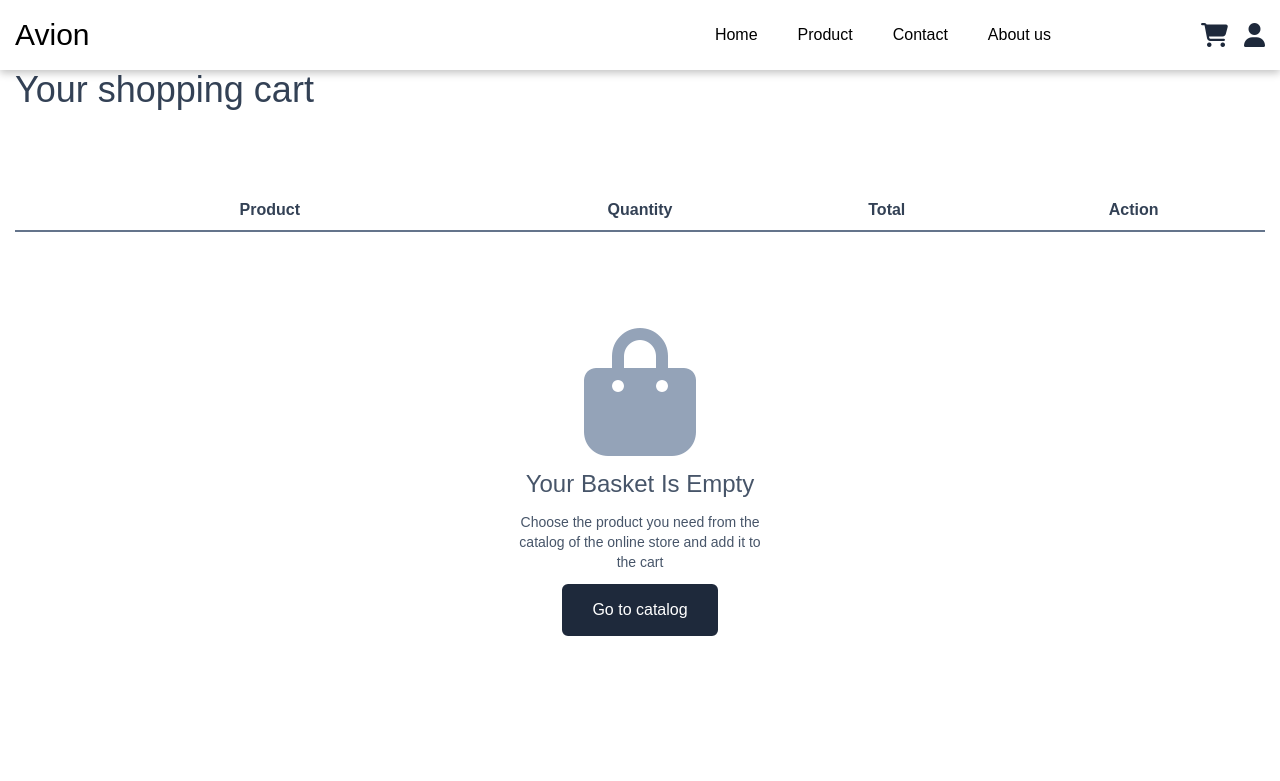
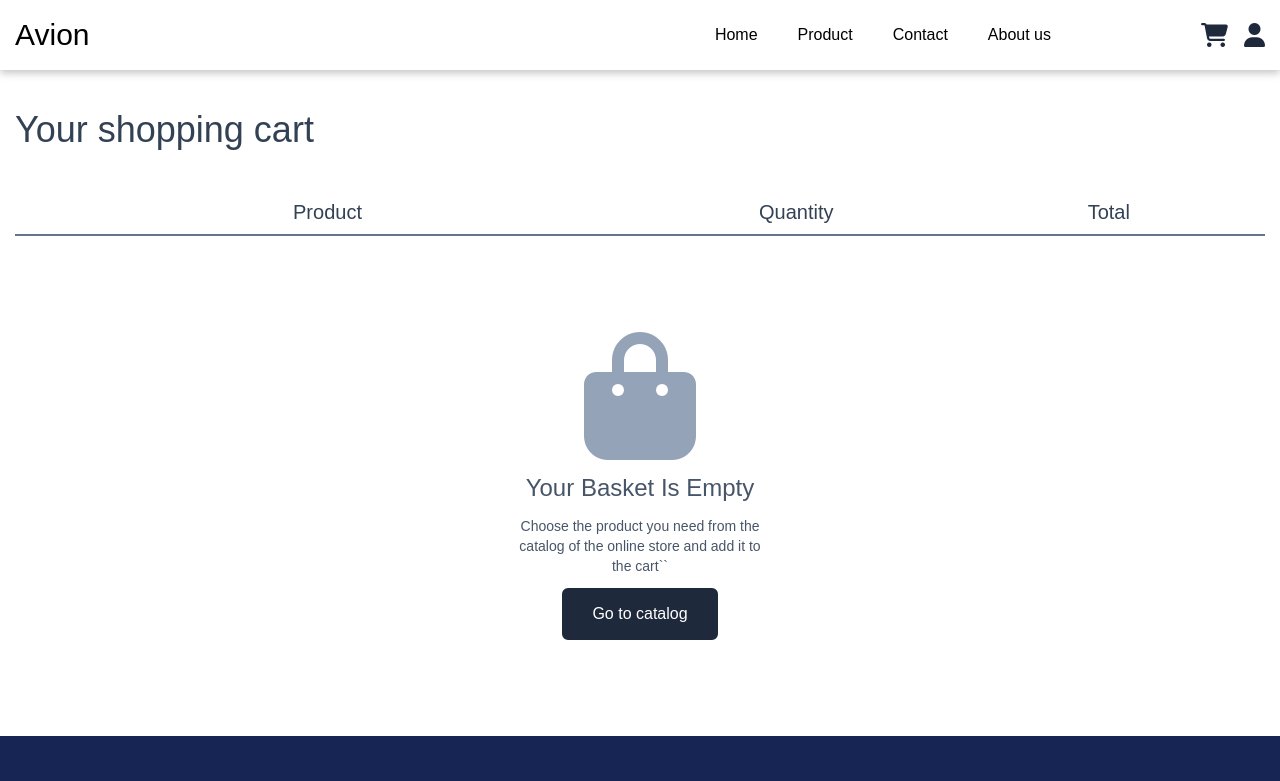
Before and after one commit to fullstacker1467/Avion, a React (Create React App) app: page /basket in a window 1280 px wide. Shown: the top 781 px of the page. Built offline with nearby package versions, Linux system fonts and the light colour scheme.

Commit message:
new things

```diff
--- a/src/modules/Info.jsx
+++ b/src/modules/Info.jsx
@@ -1,6 +1,10 @@
-import React, { useCallback, useState } from "react";
-
+import React, { useCallback, useEffect,useState } from "react";
+import AOS from "aos";
+import "aos/dist/aos.css";
 export const Info = ({ item }) => {
+  useEffect(() => {
+    AOS.init();
+  }, []);
   const [quantity, setQuantity] = useState(item.amount);
   const [iprice, setIprice] = useState(item.price);
   const increment = useCallback(() => {
@@ -13,31 +17,29 @@ export const Info = ({ item }) => {
   }, [setQuantity, setIprice]);
   return (
     <>
-      <tr className="flex justify-between my-4 items-center">
-        <td className="flex gap-3 w-2/5">
-          <img src={item.img} className="w-[100px]" />
-          <div className="flex flex-col justify-between">
+      <div
+        data-aos="fade-left"
+        className="flex justify-between items-center p-2 my-5 border-2 border-slate-400"
+      >
+        <div className="w-2/4 flex">
+          <img src={item.img} className="w-[100px] mr-2" />
+          <div className="flex flex-col justify-center gap-2">
             <h1 className="text-2xl">{item.title}</h1>
             <p>{item.body}</p>
             <h2 className="text-xl">$ {item.price}</h2>
           </div>
-        </td>
-        <td className="w-1/5 text-xl flex gap-3 justify-center items-center">
-          <i
-            onClick={dicrement}
-            className="fa-regular fa-square-minus cursor-pointer"
-          ></i>
-          <span className="text-xl">{quantity}</span>
-          <i
-            onClick={increment}
-            className="fa-regular fa-square-plus cursor-pointer"
-          ></i>
-        </td>
-        <td className="w-1/5 text-xl text-center">${iprice}</td>
-        <td className="w-1/5 text-xl text-center">
-          <i className="fa-solid fa-trash-can cursor-pointer"></i>
-        </td>
-      </tr>
+        </div>
+        <div className="w-1/4 text-center flex justify-center items-center gap-3">
+          <button onClick={dicrement} className="text-xl bg-slate-200 px-2">
+            -
+          </button>
+          <span className="text-2xl">{quantity}</span>
+          <button onClick={increment} className="text-xl bg-slate-200 px-2">
+            +
+          </button>
+        </div>
+        <h1 className="w-1/4 text-center">$ {iprice}</h1>
+      </div>
     </>
   );
 };
--- a/src/modules/NoInfo.jsx
+++ b/src/modules/NoInfo.jsx
@@ -1,21 +1,30 @@
 import React from "react";
 import { Link } from "react-router-dom";
+import { useEffect } from "react";
+import AOS from "aos";
+import "aos/dist/aos.css";
 
 export const NoInfo = () => {
+  useEffect(() => {
+    AOS.init();
+  }, []);
   return (
     <>
-      <div className="text-center flex flex-col justify-center items-center gap-3 text-slate-400 py-24">
+      <div
+        data-aos="fade-up"
+        className="text-center flex flex-col justify-center items-center gap-3 text-slate-400 py-24"
+      >
         <i className="text-9xl fa-solid fa-bag-shopping"></i>
         <h1 className="text-2xl text-slate-600">Your Basket Is Empty</h1>
         <p className="w-[250px] mx-auto text-sm text-slate-600">
           Choose the product you need from the catalog of the online store and
-          add it to the cart
+          add it to the cart``
         </p>
         <Link
           to={"/product"}
           className="border-2 rounded-md border-slate-800 py-3 px-7 bg-slate-800 text-white"
-              >
-                  Go to catalog
+        >
+          Go to catalog
         </Link>
       </div>
     </>
--- a/src/pages/Basket/Basket.jsx
+++ b/src/pages/Basket/Basket.jsx
@@ -7,17 +7,14 @@ import { NoInfo } from "../../modules/NoInfo";
 function Basket() {
   const BasketCard = useContext(useCard);
   return (
-    <div>
+    <div className="overflow-hidden">
       <div className="container py-10 text-slate-700">
-        <h1 className="text-4xl">Your shopping cart</h1>
-        <table className="w-full my-20">
-          <thead className="border-b-2 border-slate-500 flex justify-between p-2">
-            <th className="w-2/5">Product</th>
-            <th className="w-1/5">Quantity</th>
-            <th className="w-1/5">Total</th>
-            <th className="w-1/5">Action</th>
-          </thead>
-          <tbody>
+        <h1 className="text-4xl my-10">Your shopping cart</h1>
+        <div className="flex justify-between text-center border-b-2 border-slate-500 text-xl py-2">
+          <h1 className="w-2/4">Product</h1>
+          <h1 className="w-1/4">Quantity</h1>
+          <h1 className="w-1/4">Total</h1>
+        </div>
         {BasketCard.data.length > 0 ? (
           BasketCard.data.map((item, index) => {
             return <Info key={index} item={item} />;
@@ -25,8 +22,6 @@ function Basket() {
         ) : (
           <NoInfo />
         )}
-          </tbody>
-        </table>
       </div>
     </div>
   );
```
Lines whose indentation alone changed are shown as unchanged.
